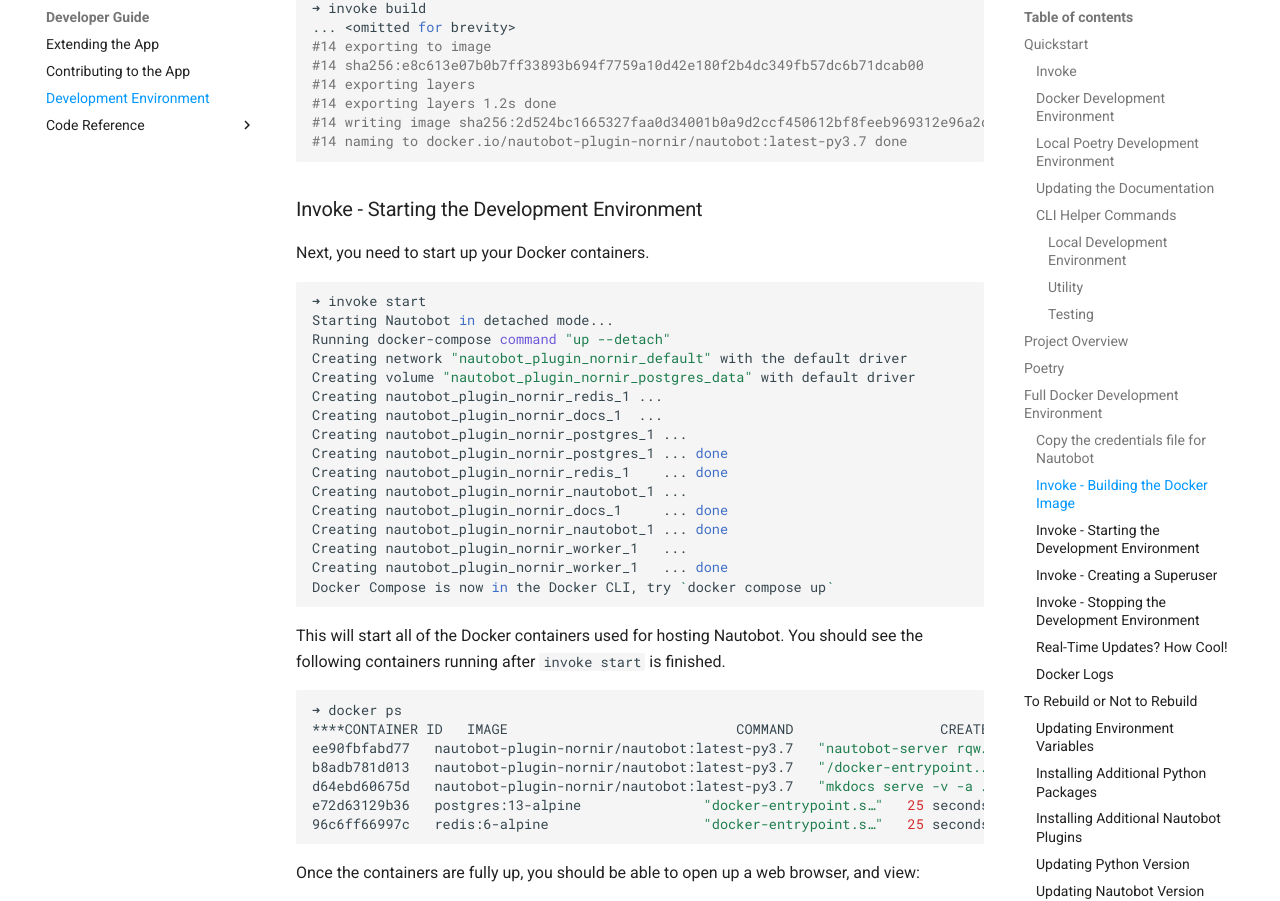
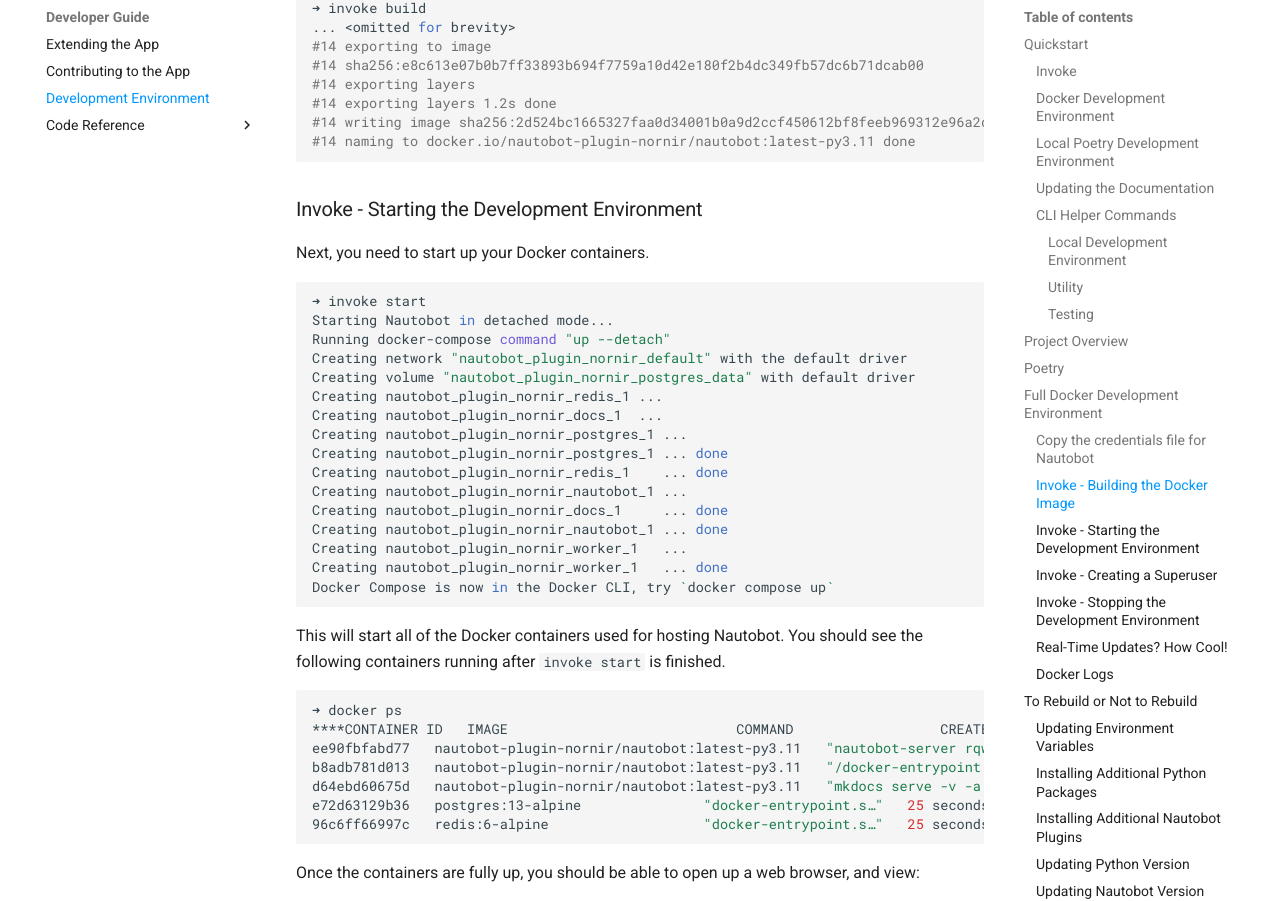
Before and after one commit to nautobot/nautobot-app-nornir, an MkDocs documentation site: the page built from docs/dev/dev_environment.md, in a window 1280 px wide and 1400 px high, scrolled down 5484 px. Shown: the part 128-1029 px from the top of the window. Built offline with MkDocs 1.6.1 and Material for MkDocs 9.7.7, drawn with Linux system fonts in a browser that asks for light colours; comment, search, counter and statistics services are not loaded.

Commit message:
initial release prep, still pending nornir-nautobot & poetry lock before merging

````diff
--- a/docs/dev/dev_environment.md
+++ b/docs/dev/dev_environment.md
@@ -185,7 +185,7 @@
 #14 exporting layers
 #14 exporting layers 1.2s done
 #14 writing image sha256:2d524bc1665327faa0d34001b0a9d2ccf450612bf8feeb969312e96a2d3e3503 done
-#14 naming to docker.io/nautobot-plugin-nornir/nautobot:latest-py3.7 done
+#14 naming to docker.io/nautobot-plugin-nornir/nautobot:latest-py3.11 done
 ```
 
 ### Invoke - Starting the Development Environment
@@ -216,9 +216,9 @@
 ```bash
 ➜ docker ps
 ****CONTAINER ID   IMAGE                            COMMAND                  CREATED          STATUS          PORTS                                       NAMES
-ee90fbfabd77   nautobot-plugin-nornir/nautobot:latest-py3.7   "nautobot-server rqw…"   16 seconds ago   Up 13 seconds                                               nautobot_plugin_nornir_worker_1
-b8adb781d013   nautobot-plugin-nornir/nautobot:latest-py3.7   "/docker-entrypoint.…"   20 seconds ago   Up 15 seconds   0.0.0.0:8080->8080/tcp, :::8080->8080/tcp   nautobot_plugin_nornir_nautobot_1
-d64ebd60675d   nautobot-plugin-nornir/nautobot:latest-py3.7   "mkdocs serve -v -a …"   25 seconds ago   Up 18 seconds   0.0.0.0:8001->8080/tcp, :::8001->8080/tcp   nautobot_plugin_nornir_docs_1
+ee90fbfabd77   nautobot-plugin-nornir/nautobot:latest-py3.11   "nautobot-server rqw…"   16 seconds ago   Up 13 seconds                                               nautobot_plugin_nornir_worker_1
+b8adb781d013   nautobot-plugin-nornir/nautobot:latest-py3.11   "/docker-entrypoint.…"   20 seconds ago   Up 15 seconds   0.0.0.0:8080->8080/tcp, :::8080->8080/tcp   nautobot_plugin_nornir_nautobot_1
+d64ebd60675d   nautobot-plugin-nornir/nautobot:latest-py3.11   "mkdocs serve -v -a …"   25 seconds ago   Up 18 seconds   0.0.0.0:8001->8080/tcp, :::8001->8080/tcp   nautobot_plugin_nornir_docs_1
 e72d63129b36   postgres:13-alpine               "docker-entrypoint.s…"   25 seconds ago   Up 19 seconds   0.0.0.0:5432->5432/tcp, :::5432->5432/tcp   nautobot_plugin_nornir_postgres_1
 96c6ff66997c   redis:6-alpine                   "docker-entrypoint.s…"   25 seconds ago   Up 21 seconds   0.0.0.0:6379->6379/tcp, :::6379->6379/tcp   nautobot_plugin_nornir_redis_1
 ```
@@ -394,7 +394,7 @@
     {
         "nautobot_plugin_nornir": {
             ...
-            "python_ver": "3.7",
+            "python_ver": "3.11",
 	    ...
         }
     }
--- a/pyproject.toml
+++ b/pyproject.toml
@@ -34,7 +34,7 @@
 # Required for Python 3.7 for now. See: https://stackoverflow.com/a/73932581/194311
 importlib-metadata = "4.13.0"
 # Used for local development
-nautobot = { version = ">=2.0.0rc3,<2.0.0rc99", optional = true }
+nautobot = "^2.0.0"
 nornir-nautobot = { git = "https://github.com/nautobot/nornir-nautobot.git", branch = "next-2.0" }  # TODO: Point to 2.x version
 netutils = ">=1.0.0"
 
--- a/tasks.py
+++ b/tasks.py
@@ -40,7 +40,7 @@
 namespace.configure(
     {
         "nautobot_plugin_nornir": {
-            "nautobot_ver": "2.0.0-rc.4",
+            "nautobot_ver": "2.0.0",
             "project_name": "nautobot_plugin_nornir",
             "python_ver": "3.11",
             "local": False,
````
Also changed, not shown: docs/admin/admin_install.md (+1 -1 lines), docs/admin/compatibility_matrix.md (+1 -0 lines), docs/admin/release_notes/version_2.0.md (added, +21 -0 lines), .github/ISSUE_TEMPLATE/bug_report.md, .github/ISSUE_TEMPLATE/feature_request.md, 1 other file.
